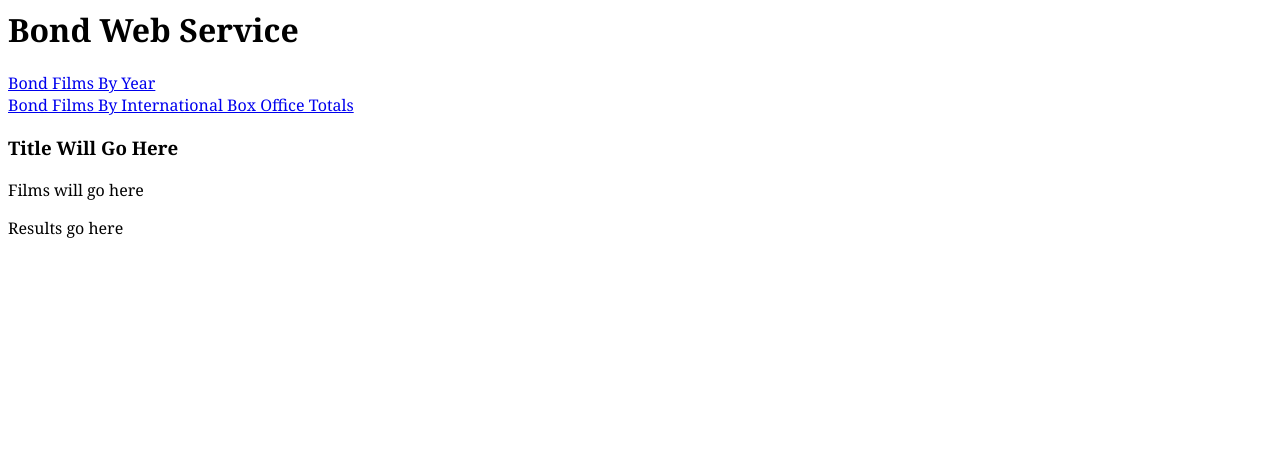
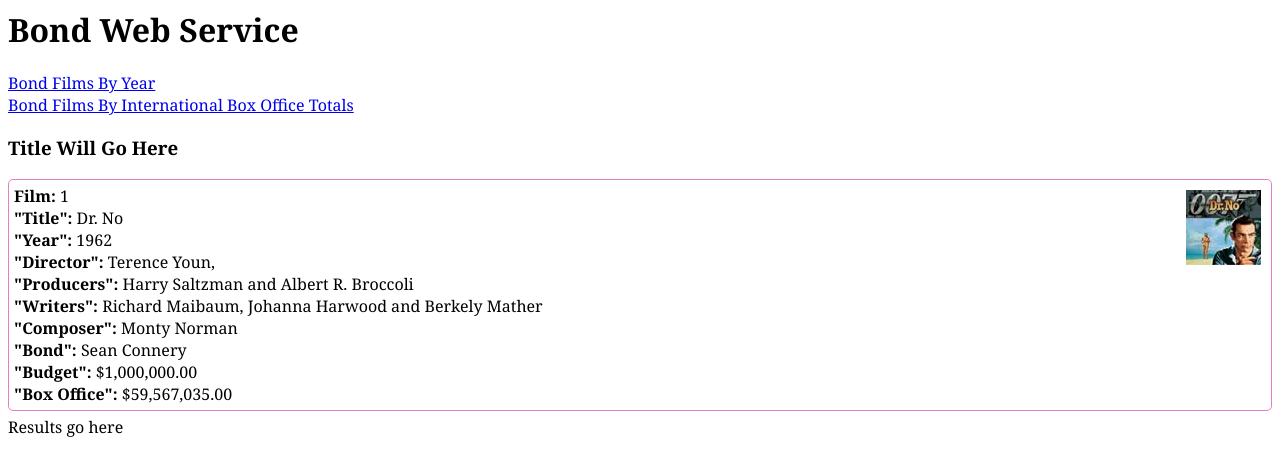
Before and after one commit to justinycho/album-web-service, a PHP site: page / in a window 1280 px wide. Shown: the top 476 px of the page. Run offline with PHP 8.4, Linux system fonts and the light colour scheme.

Commit message:
adds film 1

```diff
--- a/index.php
+++ b/index.php
@@ -73,7 +73,19 @@ function bondJSON(data){
         <a href="box" class="category">Bond Films By International Box Office Totals</a>
         <h3 id="filmtitle">Title Will Go Here</h3>
         <div id="films">
-            <p>Films will go here</p>
+				<div class="film">
+				<b>Film:</b> 1<br />
+				<b>"Title":</b> Dr. No<br />
+				<b>"Year":</b> 1962<br />
+				<b>"Director":</b> Terence Youn,<br />
+				<b>"Producers":</b> Harry Saltzman and Albert R. Broccoli<br />
+				<b>"Writers":</b> Richard Maibaum, Johanna Harwood and Berkely Mather<br />
+				<b>"Composer":</b> Monty Norman<br />
+				<b>"Bond":</b> Sean Connery<br />
+				<b>"Budget":</b> $1,000,000.00<br />
+				<b>"Box Office":</b> $59,567,035.00<br />
+				<div class="pic"><img src="thumbnails/dr-no.jpg"></div>
+			</div>
         </div>
         <div id="output">Results go here</div>
     </body>
```
